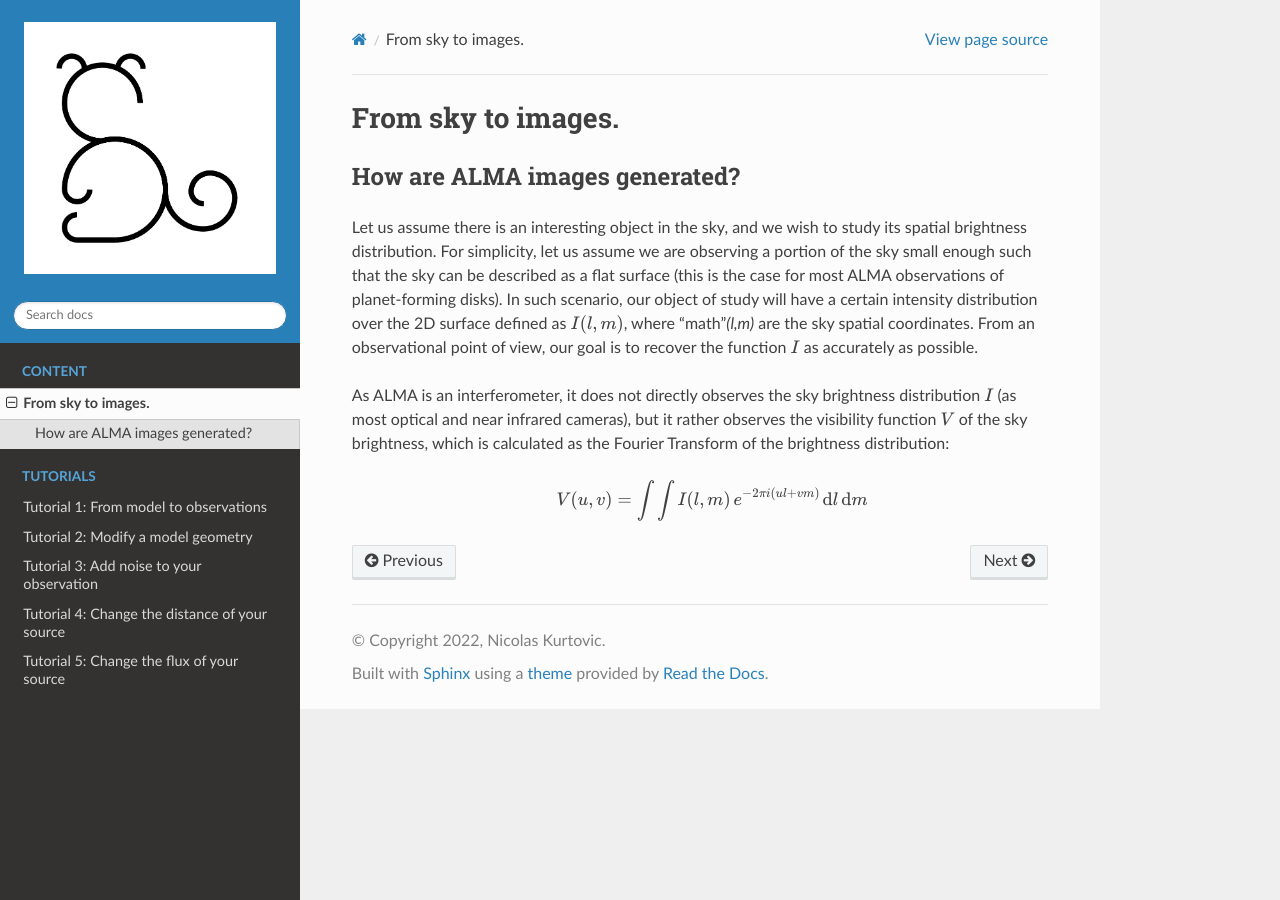
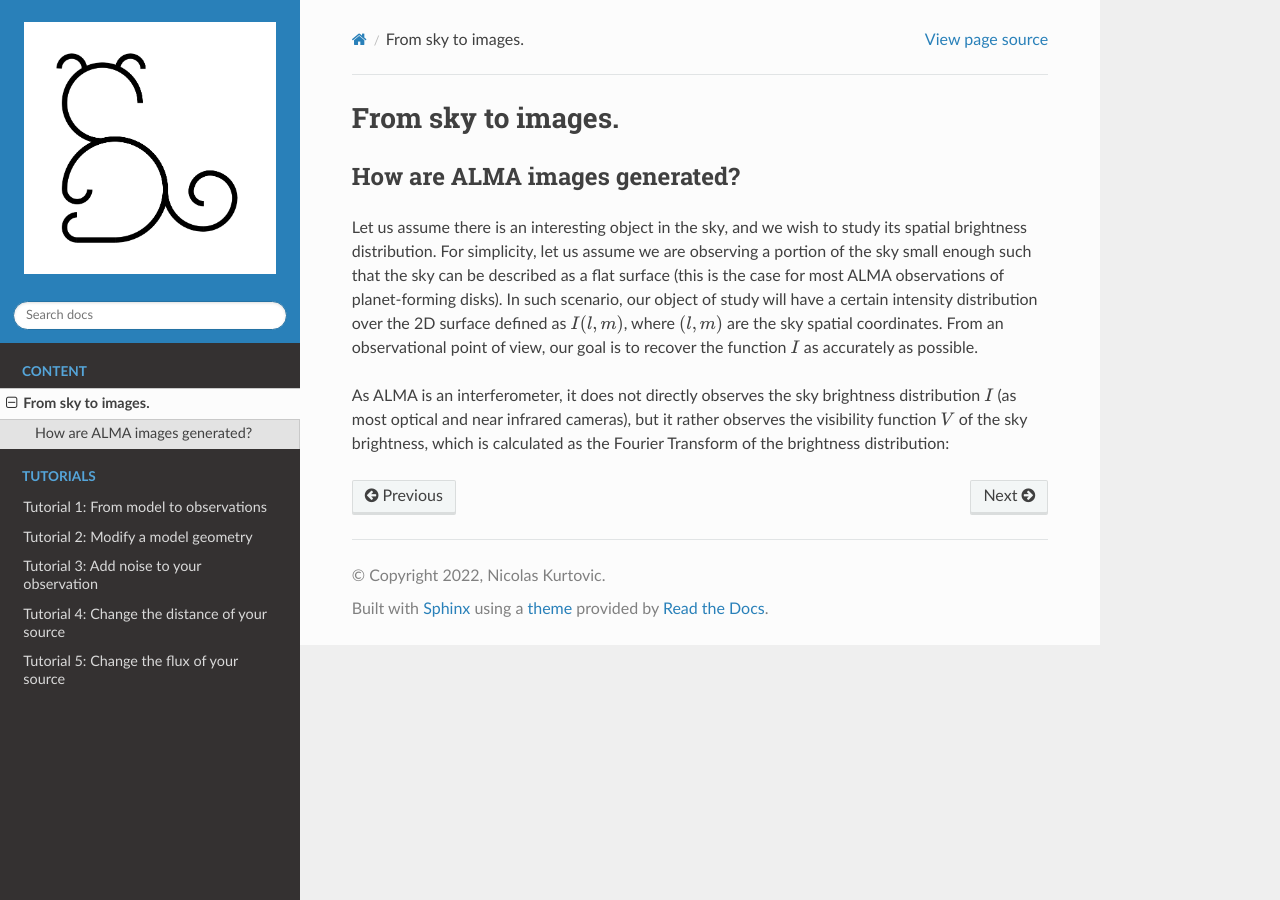
Before and after one commit to nicokurtovic/SIMIO, a Sphinx documentation site: the page built from docs/content/content.rst, in a window 1280 px wide. Built offline with Sphinx 7.4.7 and the Read the Docs theme 2.0.0, drawn with Linux system fonts in a browser that asks for light colours; formulas are drawn with MathJax 3.

Commit message:
Update content.rst

```diff
--- a/docs/content/content.rst
+++ b/docs/content/content.rst
@@ -4,9 +4,9 @@
 How are ALMA images generated?
 ------------------------------
 
-Let us assume there is an interesting object in the sky, and we wish to study its spatial brightness distribution. For simplicity, let us assume we are observing a portion of the sky small enough such that the sky can be described as a flat surface (this is the case for most ALMA observations of planet-forming disks). In such scenario, our object of study will have a certain intensity distribution over the 2D surface defined as :math:`I(l,m)`, where "math"`(l,m)` are the sky spatial coordinates. From an observational point of view, our goal is to recover the function :math:`I` as accurately as possible.
+Let us assume there is an interesting object in the sky, and we wish to study its spatial brightness distribution. For simplicity, let us assume we are observing a portion of the sky small enough such that the sky can be described as a flat surface (this is the case for most ALMA observations of planet-forming disks). In such scenario, our object of study will have a certain intensity distribution over the 2D surface defined as :math:`I(l,m)`, where :math:`(l,m)` are the sky spatial coordinates. From an observational point of view, our goal is to recover the function :math:`I` as accurately as possible.
 
 As ALMA is an interferometer, it does not directly observes the sky brightness distribution :math:`I` (as most optical and near infrared cameras), but it rather observes the visibility function :math:`V` of the sky brightness, which is calculated as the Fourier Transform of the brightness distribution:
 
-    .. math::
+    .. :math:
         V(u, v) = \int \int I(l,m) \, e^{-2\pi i (ul + vm)}\,\text{d}l\,\text{d}m
```
